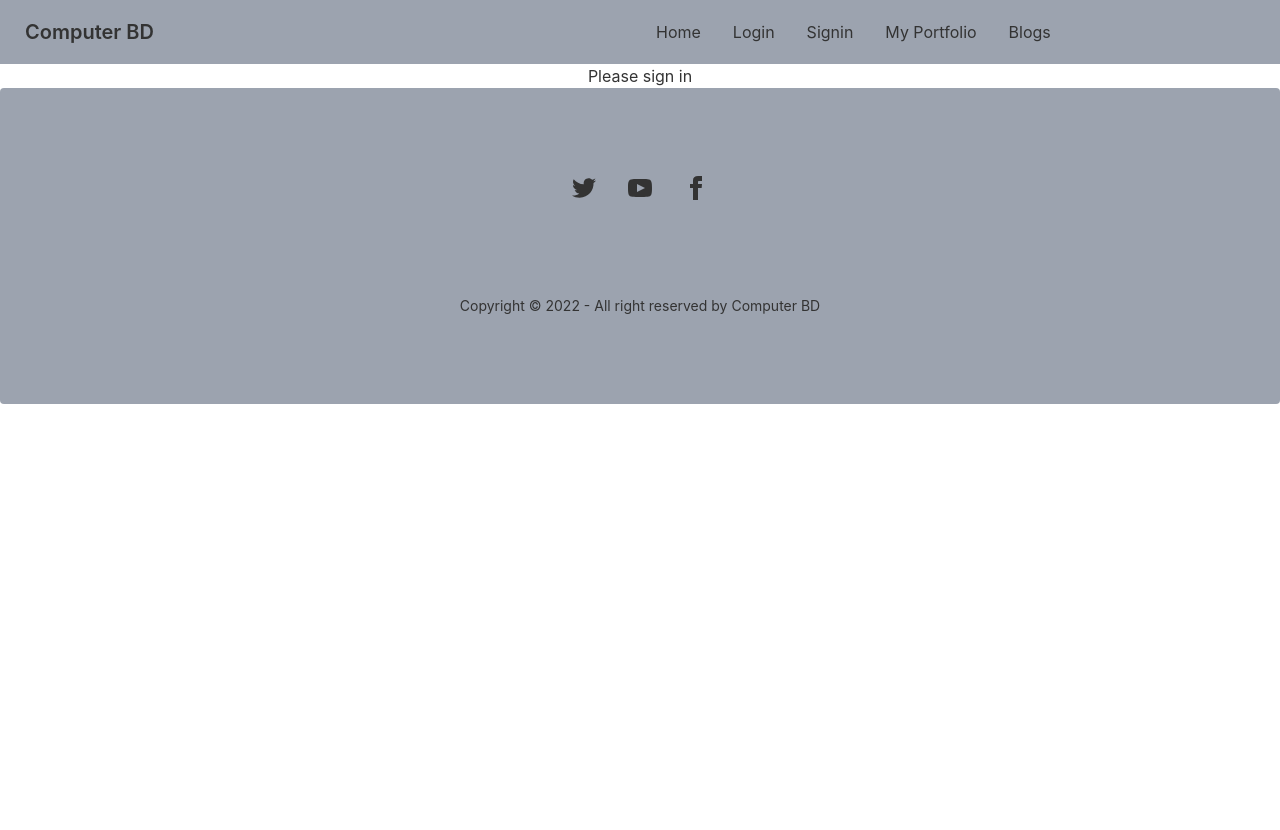
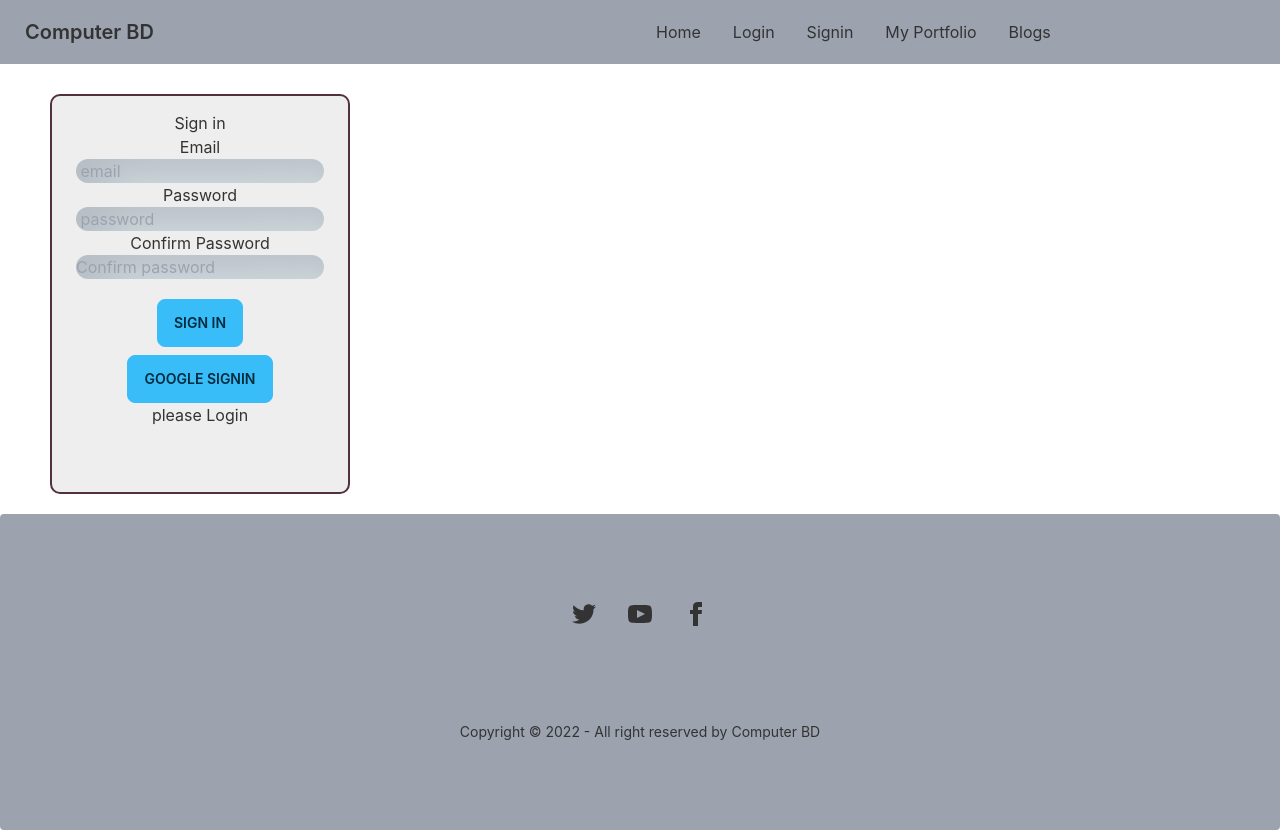
Before and after one commit to etikona/computer-web, a React (Create React App) app: page /signin in a window 1280 px wide. Before the commit the page ends 800 px from the top, so only its background shows below. Built offline with nearby package versions, Linux system fonts and the light colour scheme; no server answers.

Commit message:
sign in page is added

```diff
--- a/src/Pages/Login.js
+++ b/src/Pages/Login.js
@@ -43,7 +43,7 @@ const Login = () => {
     }
     // Password
     const  handlePassword  =  ( e )  =>  {
-        const  passwordRegax  = 0 ;
+        const  passwordRegax  = /^(?=.*[A-Za-z])(?=.*\d)[A-Za-z\d]{8,}$/ ;
         const validPassword = passwordRegax.test(e.target.value);
         if (validPassword) {
             setUserInfo({ ...userInfo, password: e.target.value })
--- a/src/Pages/Signin.js
+++ b/src/Pages/Signin.js
@@ -1,11 +1,133 @@
-import React from 'react';
+import React, { useEffect, useState } from 'react';
+
+import './Signin.css'
+import { useAuthState, useCreateUserWithEmailAndPassword, useSignInWithGoogle } from 'react-firebase-hooks/auth';
+
+import { Link, useLocation, useNavigate } from 'react-router-dom';
+import { ToastContainer, toast } from 'react-toastify';
+import 'react-toastify/dist/ReactToastify.css';
+import auth from '../firebase.init';
+
 
 const Signin = () => {
+    const [userInfo, setUserInfo] = useState({
+        email: "",
+        password: "",
+        confirmPassword: ""
+    })
+    const [errors, setErrors] = useState({
+        email: "",
+        password: "",
+        other: ""
+    })
+    const [
+        createUserWithEmailAndPassword,
+        u,
+        loading,
+        hookError,
+    ] = useCreateUserWithEmailAndPassword(auth, { sendEmailVerification: true, sendPasswordResetEmail: true });
+    // Google Signin
+    const [signInWithGoogle, googleUser, googleLoading, googleError] = useSignInWithGoogle(auth);
+    const [user] = useAuthState(auth)
+    // Email
+    const  handleEmail  =  ( e )  =>  {
+        const emailRegax = /\S+@\S+\.\S+/;
+        const validEmail = emailRegax.test(e.target.value);
+        if (validEmail) {
+            setUserInfo({ ...userInfo, email: e.target.value })
+            setErrors({ ...errors, email: "" })
+        }
+        else {
+            setErrors({ ...errors, email: "Invalid email id" })
+            setUserInfo({ ...userInfo, email: "" })
+        }
+    }
+    // Password
+    const  handlePassword  =  ( e )  =>  {
+        const  passwordRegax  = /^(?=.*[A-Za-z])(?=.*\d)[A-Za-z\d]{8,}$/;
+        const validPassword = passwordRegax.test(e.target.value);
+        if (validPassword) {
+            setUserInfo({ ...userInfo, password: e.target.value })
+            setErrors({ ...errors, password: "" })
+        }
+        else {
+            setErrors({ ...errors, password: "wrong password" });
+            setUserInfo({ ...userInfo, password: "" })
+        }
+
+    }
+    // confirm password
+    const  handleConfirmPassword  =  ( e )  =>  {
+        if (e.target.value === userInfo.password) {
+            setUserInfo({ ...userInfo, confirmPassword: e.target.value })
+            setErrors({ ...errors, password: "" })
+        }
+        else {
+            setErrors({ ...errors, password: "please set correct password" });
+            setUserInfo({ ...userInfo, confirmPassword: "" })
+        }
+
+    }
+
+    const  handleLogin  =  ( e )  =>  {
+        e.preventDefault();
+        console.log(userInfo.email)
+        console.log(userInfo.password)
+        createUserWithEmailAndPassword(userInfo.email, userInfo.password);
+    }
+    useEffect(() => {
+        if (hookError) {
+            if (hookError?.code === "auth/invalid-email") {
+                toast("Please provide a valid email")
+            }
+            else if (hookError?.code === "auth/invalid-password") {
+                toast("please type correct password")
+            }
+            else if (hookError?.code === "auth/missing-email") {
+                toast("set your email")
+            }
+        }
+    }, [hookError])
+
+    const navigate = useNavigate();
+    const location = useLocation();
+    const from = location.state?.from?.pathname || "/";
+
+    useEffect(() => {
+        if (user) {
+
+            navigate(from)
+        }
+    }, [user])
+
     return (
         <div>
-            <h3>Please sign in</h3>
+            <form onSubmit={handleLogin} >
+                <div className='container' >
+                    <h3>Sign in</h3>
+                    <h6>Email</h6>
+                    <input type="email" placeholder=' email' onChange={handleEmail} />
+                    {errors?.email && <p className='error-msg'>{errors.email}</p>}
+                    <h6>Password</h6>
+                    <input type="text" placeholder=' password' onChange={handlePassword} />
+                    {errors?.password && <p className='error-msg'>{errors.password}</p>}
+                    <br />
+                    <h6>Confirm Password</h6>
+                    <input type="text" placeholder='Confirm password' onChange={handleConfirmPassword} />
+                    {errors?.password && <p className='error-msg'>{errors.password}</p>}
+                    <br />
+                    <button className='btn btn-primary  mt-5 w-75' type="submit">Sign in</button>
+                    <br />
+                    <button className='btn btn-primary  w-75 mt-2' onClick={() => signInWithGoogle()}>
+                    Google Signin</button>
+                    <p> <Link to="/login">please Login</Link></p>
+
+                    {/* {error && <p className='error-msg'>{error}</p>} */}
+                    {/* {hookError && <p>{hookError?.message}</p>} */}
+                    <ToastContainer />
+                </div>
+            </form>
         </div>
     );
 };
-
 export default Signin;
```
Also changed, not shown: src/Pages/Signin.css (added).
